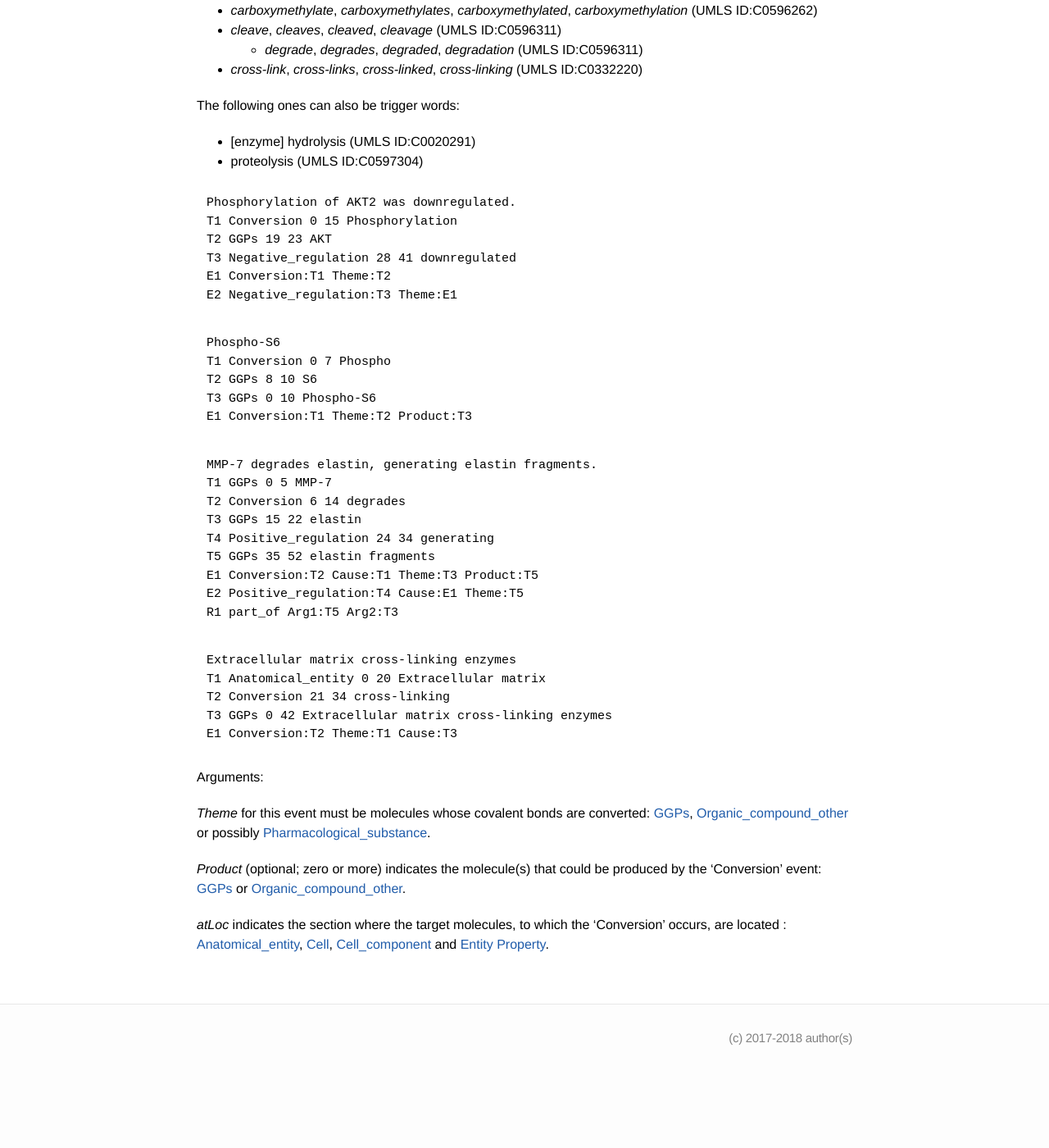
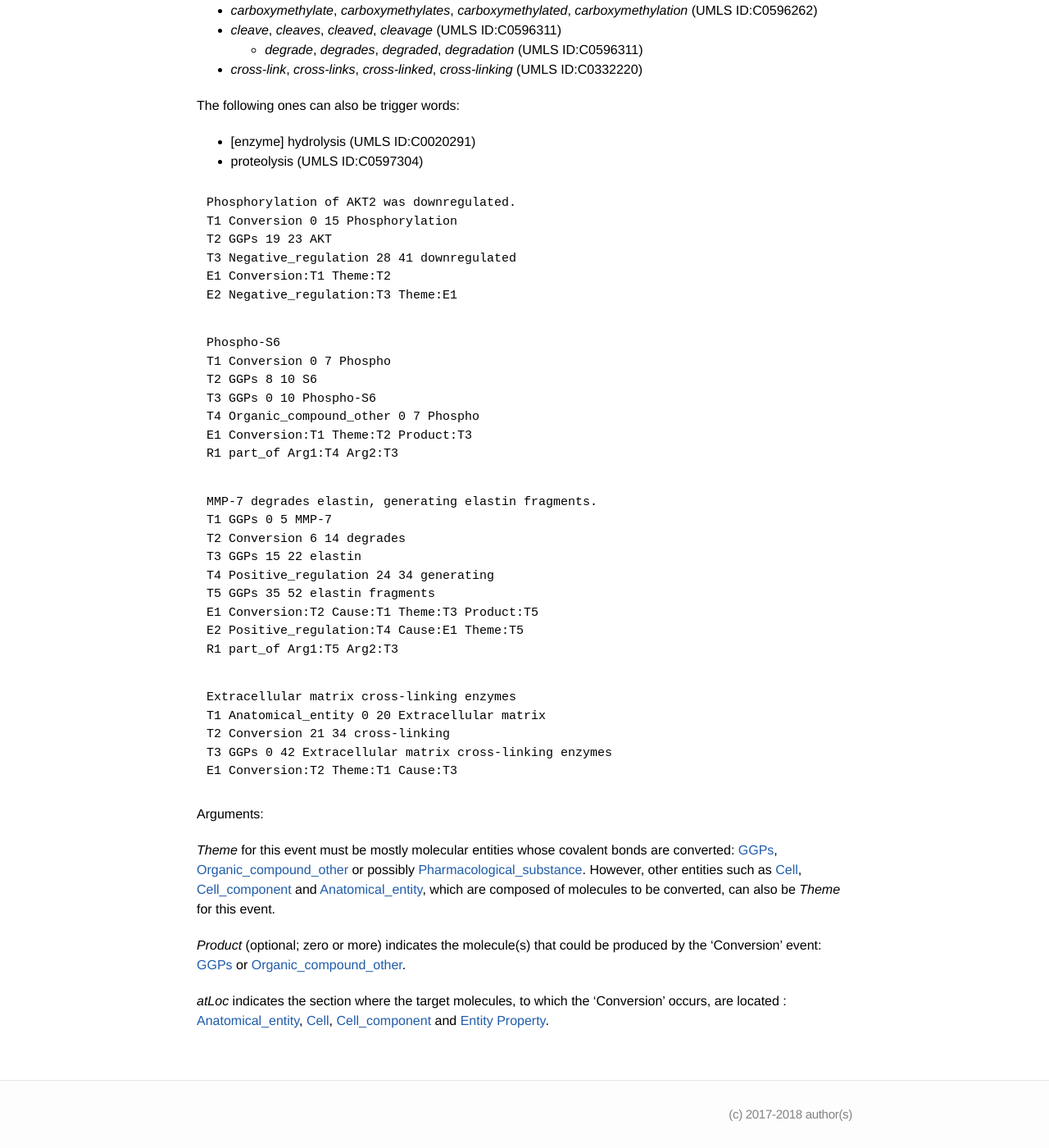
Before and after one commit to ezcatdb/molbiol_lung_corpus-guidelines, a Jekyll site: the page built from _event/Conversion.md, in a window 1280 px wide and 1400 px high, scrolled down 519 px. Shown: the whole window at 82% size. Built offline with Jekyll 4.4.1, drawn with Linux system fonts in a browser that asks for light colours; before the commit the page ends 1826 px from its top, so only the background shows below that.

Commit message:
sample sentence 2 & argument info corrected in _event/Conversion.md
Organic_compound_other was also given "phospho" in sample sentence 2.
Non-molecular entities were included in Theme arguments.

```diff
--- a/_event/Conversion.md
+++ b/_event/Conversion.md
@@ -47,7 +47,9 @@ Phospho-S6
 T1 Conversion 0 7 Phospho
 T2 GGPs 8 10 S6
 T3 GGPs 0 10 Phospho-S6
+T4 Organic_compound_other 0 7 Phospho
 E1 Conversion:T1 Theme:T2 Product:T3
+R1 part_of Arg1:T4 Arg2:T3
 ~~~
 ~~~ ann
 MMP-7 degrades elastin, generating elastin fragments.
@@ -70,7 +72,8 @@ E1 Conversion:T2 Theme:T1 Cause:T3
 
 Arguments:
 
-*Theme* for this event must be molecules whose covalent bonds are converted: [GGPs](), [Organic_compound_other]() or possibly [Pharmacological_substance]().
+*Theme* for this event must be mostly molecular entities whose covalent bonds are converted: [GGPs](), [Organic_compound_other]() or possibly [Pharmacological_substance]().
+However, other entities such as [Cell](), [Cell_component]() and [Anatomical_entity](), which are composed of molecules to be converted, can also be *Theme* for this event.
 
 *Product* (optional; zero or more) indicates the molecule(s) that could be produced by the 'Conversion' event: [GGPs]() or [Organic_compound_other]().
 
```
